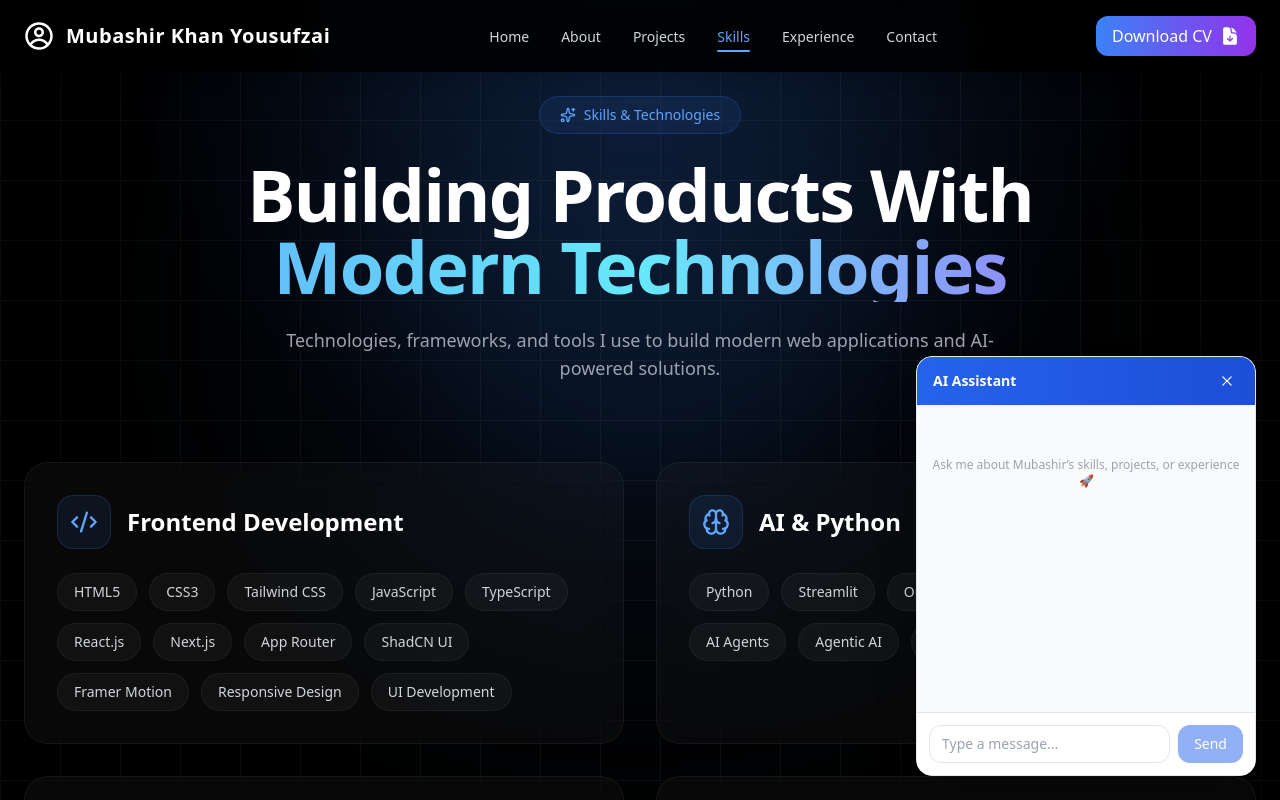
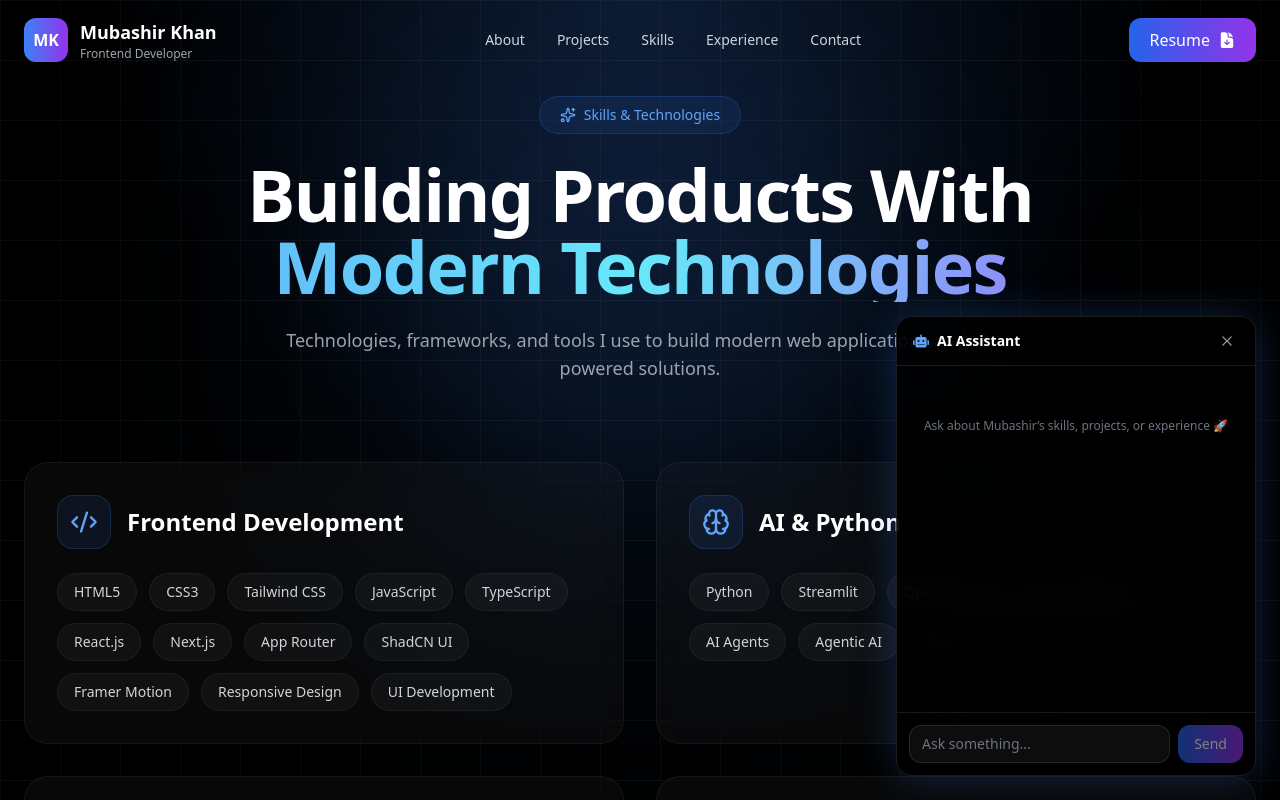
Before and after one commit to MubashirKhanYousufZai/Mubashir-Khans-Portfolio, a Next.js app: page /components/skills in a window 1280 px wide. Both pictures are taken after a click on the button "Open chat". Shown: the top 800 px of the page. Built offline with nearby package versions, Linux system fonts and the light colour scheme.

Commit message:
Portfolio ready for deployment

```diff
--- a/package.json
+++ b/package.json
@@ -30,8 +30,9 @@
     "@types/node": "^20",
     "@types/react": "^18",
     "@types/react-dom": "^18",
-    "eslint": "^8",
-    "eslint-config-next": "14.2.16",
+    "baseline-browser-mapping": "^2.10.36",
+    "eslint": "^10.4.1",
+    "eslint-config-next": "^16.2.9",
     "postcss": "^8",
     "tailwindcss": "^3.4.1",
     "typescript": "^5"
--- a/src/app/api/chat/route.ts
+++ b/src/app/api/chat/route.ts
@@ -1,120 +1,74 @@
-// app/api/chat/route.ts
 import { NextResponse } from "next/server";
 import Groq from "groq-sdk";
 
 export async function POST(req: Request) {
   try {
-    // ---- 1. API key check -------------------------------------------------
-    if (!process.env.GROQ_API_KEY) {
+    // -------------------------------
+    // 1. Check API Key
+    // -------------------------------
+    const apiKey = process.env.GROQ_API_KEY;
+
+    console.log("GROQ KEY LOADED:", !!apiKey);
+
+    if (!apiKey) {
       return NextResponse.json(
-        { error: "GROQ_API_KEY missing" },
+        { reply: "Server error: API key missing" },
         { status: 500 }
       );
     }
 
-    const client = new Groq({ apiKey: process.env.GROQ_API_KEY });
+    // -------------------------------
+    // 2. Parse request body
+    // -------------------------------
+    const { message } = await req.json();
 
-    // ---- 2. Parse body ----------------------------------------------------
-    let body;
-    try {
-      body = await req.json();
-    } catch {
-      return NextResponse.json({ error: "Invalid JSON" }, { status: 400 });
-    }
-
-    const { message } = body;
-    if (!message || typeof message !== "string" || message.trim() === "") {
+    if (!message || typeof message !== "string") {
       return NextResponse.json(
-        { error: "Message is required" },
+        { reply: "Invalid message" },
         { status: 400 }
       );
     }
 
-    // ---- 3. Call Groq ------------------------------------------------------
-    const chatCompletion = await client.chat.completions.create({
-      model: "llama-3.1-8b-instant",          // fast & stable
+    // -------------------------------
+    // 3. Init Groq client
+    // -------------------------------
+    const client = new Groq({
+      apiKey: apiKey,
+    });
+
+    // -------------------------------
+    // 4. Call Groq API
+    // -------------------------------
+    const completion = await client.chat.completions.create({
+      model: "llama3-8b-8192",
       messages: [
         {
           role: "system",
-          content: `
-You are **Mubashirs AI Assistant** (robot emoji).
-Your **only job** is to give honest, factual answers about Mubashir Khan using **exactly** the information below.
-If a question goes beyond these facts, reply:
-
-> “I only know whats listed here ask Mubashir directly or check his portfolio!”
-
----
-
-### MUBASHIR KHAN VERIFIED FACTS
-
-#### Frontend Skills
-- HTML5
-- CSS3 / TailwindCSS
-- JavaScript / TypeScript
-- React.js
-- Next.js (App Router)
-- ShadCN UI
-- Framer Motion
-
-#### Backend Skills
-- Node.js
-- API Integration (REST, MockAPI, Sanity)
-- Git & GitHub
-- Streamlit
-
-#### Other Skills
-- Python (Beginner)
-- Prompt Engineering
-- Problem Solving
-
-#### Projects
-1. **Chitty Chat Assistant** Front-End + AI Agents
-   A friendly AI chatbot that helps users with info and answers questions in a fun way.
-
-2. **Fitlytic** Full Stack
-   A fitness & workout planning platform that uses AI to help users reach health goals.
-
-3. **The Pawfect Store** Full Stack
-   A user-friendly web app for pet lovers to find their loving partner.
-
-4. **Pizza Run** Full Stack
-   Q-commerce website for the restaurant Pizza Run.
-
-5. **Quick Crave** Full Stack
-   Q-commerce website for the café Quick Crave.
-
-6. **Urdu Rap And Reality** Front End
-   A blog website for Urdu Rap And Reality.
-
-> *More projects can be found on Mubashirs LinkedIn profile.*
-
----
-
-**Response style**
-- Keep it short, friendly, and enthusiastic.
-- Use bullet points or numbered lists when listing skills/projects.
-- End with a call-to-action when it makes sense (e.g., “Check the live demo on the portfolio!”).
-
----
-`.trim(),
+          content:
+            "You are Mubashir's AI assistant. Answer briefly and clearly.",
         },
-        { role: "user", content: message },
+        {
+          role: "user",
+          content: message,
+        },
       ],
       temperature: 0.7,
-      max_tokens: 1024,
-      stream: false,
+      max_tokens: 500,
     });
 
-    // ---- 4. Return reply --------------------------------------------------
     const reply =
-      chatCompletion.choices?.[0]?.message?.content?.trim() ||
-      "Hey! I'm Mubashir’s AI Assistant (robot emoji) – ask me about his skills or projects!";
+      completion.choices?.[0]?.message?.content?.trim() ||
+      "Sorry, I couldn't generate a response.";
 
+    // -------------------------------
+    // 5. Send response
+    // -------------------------------
     return NextResponse.json({ reply });
   } catch (error: any) {
-    console.error("Groq error:", error);
+    console.error("Chat API Error:", error);
+
     return NextResponse.json(
-      { error: "Something went wrong – check server logs." },
+      { reply: "Server error. Please try again." },
       { status: 500 }
     );
   }
--- a/src/app/components/ChatBot.tsx
+++ b/src/app/components/ChatBot.tsx
@@ -17,7 +17,6 @@ export default function ChatWidget() {
 
   const messagesEndRef = useRef<HTMLDivElement | null>(null);
 
-  // Auto scroll to bottom
   useEffect(() => {
     messagesEndRef.current?.scrollIntoView({ behavior: "smooth" });
   }, [messages, isLoading]);
@@ -53,7 +52,6 @@ export default function ChatWidget() {
         },
       ]);
     } catch (error) {
-      console.error(error);
       setMessages((prev) => [
         ...prev,
         {
@@ -66,55 +64,62 @@ export default function ChatWidget() {
     }
   };
 
-  // Floating button (closed state)
+  /* ---------------- FLOAT BUTTON ---------------- */
   if (!isOpen) {
     return (
       <button
         onClick={() => setIsOpen(true)}
-        className="fixed bottom-6 right-6 w-14 h-14 bg-gradient-to-br from-blue-600 to-blue-800 hover:scale-105 text-white rounded-full shadow-xl flex items-center justify-center text-2xl transition-all z-50"
+        className="fixed bottom-6 right-6 z-50 flex h-14 w-14 items-center justify-center rounded-full bg-gradient-to-r from-blue-600 via-cyan-500 to-purple-600 text-white shadow-[0_0_30px_rgba(59,130,246,0.6)] transition-all hover:scale-110"
         aria-label="Open chat"
       >
-        <FaRobot />
+        <FaRobot className="text-lg" />
       </button>
     );
   }
 
   return (
-    <div className="fixed bottom-6 right-6 w-[340px] h-[420px] bg-white border border-gray-200 rounded-2xl shadow-2xl flex flex-col overflow-hidden z-50">
+    <div className="fixed bottom-6 right-6 z-50 flex h-[460px] w-[360px] flex-col overflow-hidden rounded-2xl border border-white/10 bg-black/70 backdrop-blur-2xl shadow-[0_0_40px_rgba(59,130,246,0.25)]">
 
       {/* HEADER */}
-      <div className="flex items-center justify-between px-4 py-3 bg-gradient-to-r from-blue-600 to-blue-700 text-white">
-        <h3 className="text-sm font-semibold">AI Assistant</h3>
+      <div className="flex items-center justify-between border-b border-white/10 bg-black/60 px-4 py-3">
+        <div className="flex items-center gap-2">
+          <FaRobot className="text-blue-400" />
+          <h3 className="text-sm font-semibold text-white">
+            AI Assistant
+          </h3>
+        </div>
 
         <button
           onClick={() => {
             setIsOpen(false);
             setMessages([]);
           }}
-          className="hover:bg-white/20 p-1 rounded-full transition"
+          className="rounded-full p-1 text-gray-400 transition hover:bg-white/10 hover:text-white"
         >
           <RxCross2 />
         </button>
       </div>
 
       {/* MESSAGES */}
-      <div className="flex-1 overflow-y-auto p-3 space-y-2 bg-gray-50 text-sm">
+      <div className="flex-1 space-y-2 overflow-y-auto bg-gradient-to-b from-black/40 to-black/80 p-3 text-sm">
         {messages.length === 0 && (
-          <div className="text-center text-gray-400 text-xs mt-10">
-            Ask me about Mubashir’s skills, projects, or experience 🚀
+          <div className="mt-10 text-center text-xs text-gray-500">
+            Ask about Mubashir’s skills, projects, or experience 🚀
           </div>
         )}
 
         {messages.map((msg, i) => (
           <div
             key={i}
-            className={`flex ${msg.role === "user" ? "justify-end" : "justify-start"}`}
+            className={`flex ${
+              msg.role === "user" ? "justify-end" : "justify-start"
+            }`}
           >
             <div
-              className={`px-3 py-2 rounded-2xl max-w-[75%] text-xs leading-relaxed shadow-sm ${
+              className={`max-w-[75%] rounded-2xl px-3 py-2 text-xs leading-relaxed shadow-md ${
                 msg.role === "user"
-                  ? "bg-blue-600 text-white rounded-br-sm"
-                  : "bg-white text-gray-800 border rounded-bl-sm"
+                  ? "bg-gradient-to-r from-blue-600 to-purple-600 text-white rounded-br-sm"
+                  : "border border-white/10 bg-white/5 text-gray-200 backdrop-blur-md rounded-bl-sm"
               }`}
             >
               {msg.content}
@@ -122,10 +127,9 @@ export default function ChatWidget() {
           </div>
         ))}
 
-        {/* Typing indicator */}
         {isLoading && (
           <div className="flex justify-start">
-            <div className="px-3 py-2 text-xs bg-white border rounded-2xl text-gray-500 animate-pulse">
+            <div className="animate-pulse rounded-2xl border border-white/10 bg-white/5 px-3 py-2 text-xs text-gray-400">
               AI is typing...
             </div>
           </div>
@@ -135,7 +139,7 @@ export default function ChatWidget() {
       </div>
 
       {/* INPUT */}
-      <div className="p-3 border-t bg-white flex gap-2">
+      <div className="flex gap-2 border-t border-white/10 bg-black/60 p-3">
         <input
           value={input}
           onChange={(e) => setInput(e.target.value)}
@@ -145,15 +149,15 @@ export default function ChatWidget() {
               sendMessage();
             }
           }}
-          placeholder="Type a message..."
-          className="flex-1 text-sm px-3 py-2 border rounded-xl outline-none focus:border-blue-500"
+          placeholder="Ask something..."
           disabled={isLoading}
+          className="flex-1 rounded-xl border border-white/10 bg-white/5 px-3 py-2 text-sm text-white outline-none placeholder:text-gray-500 focus:border-blue-500"
         />
 
         <button
           onClick={sendMessage}
           disabled={!input.trim() || isLoading}
-          className="px-4 py-2 bg-blue-600 text-white rounded-xl text-sm disabled:opacity-50 hover:bg-blue-700 transition"
+          className="rounded-xl bg-gradient-to-r from-blue-600 to-purple-600 px-4 py-2 text-sm text-white transition hover:scale-105 disabled:opacity-50"
         >
           Send
         </button>
--- a/src/app/components/Header.tsx
+++ b/src/app/components/Header.tsx
@@ -1,134 +1,130 @@
 "use client";
 
-import React, { useState, useEffect } from "react";
+import { useState, useEffect } from "react";
+import Link from "next/link";
+import { motion, AnimatePresence } from "framer-motion";
 import { FaBars, FaTimes } from "react-icons/fa";
 import { HiDocumentArrowDown } from "react-icons/hi2";
-import { usePathname } from "next/navigation";
-import Link from "next/link";
-import { motion } from "framer-motion";
-import { CgProfile } from "react-icons/cg";
 
-const Header = () => {
-  const pathname = usePathname();
+const navItems = [
+  { name: "About", href: "/components/hero" },
+  { name: "Projects", href: "/components/projects" },
+  { name: "Skills", href: "/components/skills" },
+  { name: "Experience", href: "/components/experience" },
+  { name: "Contact", href: "/components/contact" },
+];
+
+export default function Header() {
   const [menuOpen, setMenuOpen] = useState(false);
   const [scrolled, setScrolled] = useState(false);
 
   useEffect(() => {
     const handleScroll = () => {
-      setScrolled(window.scrollY > 50);
+      setScrolled(window.scrollY > 30);
     };
+
     window.addEventListener("scroll", handleScroll);
-    return () => window.removeEventListener("scroll", handleScroll);
+
+    return () => {
+      window.removeEventListener("scroll", handleScroll);
+    };
   }, []);
-
-  const navItems = [
-    { name: "Home", path: "/" },
-    { name: "About", path: "/components/hero" },
-    { name: "Projects", path: "/components/projects" },
-    { name: "Skills", path: "/components/skills" },
-    { name: "Experience", path: "/components/experience" },
-    { name: "Contact", path: "/components/contact" },
-  ];
 
   return (
     <motion.header
-      initial={{ y: -80 }}
+      initial={{ y: -100 }}
       animate={{ y: 0 }}
-      transition={{ duration: 0.6, ease: "easeOut" }}
-      className={`fixed top-0 left-0 w-full z-50 shadow-lg transition-all duration-500 ${
+      transition={{ duration: 0.6 }}
+      className={`fixed top-0 left-0 z-50 w-full transition-all duration-300 ${
         scrolled
-          ? "bg-black/95 backdrop-blur-md py-2"
-          : "bg-black/90 backdrop-blur-md py-4"
+          ? "border-b border-white/10 bg-black/80 backdrop-blur-xl"
+          : "bg-transparent"
       }`}
     >
-      <div className="container mx-auto flex items-center justify-between px-6">
+      <div className="max-w-7xl mx-auto px-6">
+        <div className="flex h-20 items-center justify-between">
           {/* Logo */}
-        <motion.a
-          href="/"
-          target="_blank"
-          rel="noopener noreferrer"
-          whileHover={{ scale: 1.05 }}
-          className="flex items-center gap-3 text-white hover:text-blue-400 transition-all duration-300"
-        >
-          <CgProfile className="text-3xl" />
-          <span className="text-lg md:text-xl font-bold tracking-wide">
-            Mubashir Khan Yousufzai
-          </span>
-        </motion.a>
+          <Link href="/" className="flex items-center gap-3">
+            <div className="flex h-11 w-11 items-center justify-center rounded-xl bg-gradient-to-r from-blue-500 to-purple-600 font-bold text-white shadow-lg">
+              MK
+            </div>
 
-        {/* Desktop Nav */}
+            <div>
+              <h2 className="font-bold text-white text-lg">
+                Mubashir Khan
+              </h2>
+
+              <p className="text-xs text-gray-400">
+                Frontend Developer
+              </p>
+            </div>
+          </Link>
+
+          {/* Desktop Navigation */}
           <nav className="hidden md:flex items-center gap-8">
-          {navItems.map((item, index) => (
-            <motion.div
-              key={index}
-              whileHover={{ scale: 1.1 }}
-              transition={{ duration: 0.3 }}
-            >
-              <Link
-                href={item.path}
-                className={`relative text-sm font-medium transition-all duration-300 hover:text-blue-400 ${
-                  pathname === item.path
-                    ? "text-blue-400 after:absolute after:bottom-[-6px] after:left-0 after:w-full after:h-[2px] after:bg-blue-400 after:rounded-full"
-                    : "text-gray-300"
-                }`}
+            {navItems.map((item) => (
+              <a
+                key={item.name}
+                href={item.href}
+                className="text-sm font-medium text-gray-300 transition-all duration-300 hover:text-blue-400"
               >
                 {item.name}
-              </Link>
-            </motion.div>
+              </a>
             ))}
           </nav>
 
-        {/* CV Download */}
-        <motion.a
+          {/* Resume Button */}
+          <a
             href="/components/CV"
-          whileHover={{ scale: 1.05 }}
-          transition={{ duration: 0.3 }}
-          className="hidden md:flex items-center gap-2 bg-gradient-to-r from-blue-500 to-purple-600 hover:from-blue-600 hover:to-purple-700 text-white px-4 py-2 rounded-xl shadow-md transition-all duration-300"
+            target="_blank"
+            className="hidden md:flex items-center gap-2 rounded-xl bg-gradient-to-r from-blue-600 to-purple-600 px-5 py-2.5 text-white transition-all duration-300 hover:scale-105"
           >
-          Download CV
-          <HiDocumentArrowDown className="text-xl" />
-        </motion.a>
+            Resume
+            <HiDocumentArrowDown size={18} />
+          </a>
 
-        {/* Mobile Menu Button */}
+          {/* Mobile Button */}
           <button
             onClick={() => setMenuOpen(!menuOpen)}
-          className="text-white text-2xl md:hidden focus:outline-none"
+            className="text-white text-2xl md:hidden"
           >
             {menuOpen ? <FaTimes /> : <FaBars />}
           </button>
         </div>
+      </div>
 
       {/* Mobile Menu */}
+      <AnimatePresence>
         {menuOpen && (
           <motion.div
-          initial={{ opacity: 0, y: -20 }}
+            initial={{ opacity: 0, y: -25 }}
             animate={{ opacity: 1, y: 0 }}
-          transition={{ duration: 0.4 }}
-          className="md:hidden bg-black/95 px-6 py-6 space-y-4"
+            exit={{ opacity: 0, y: -25 }}
+            className="md:hidden border-t border-white/10 bg-black/95 backdrop-blur-xl"
           >
-          {navItems.map((item, index) => (
-            <Link
-              key={index}
-              href={item.path}
+            <div className="flex flex-col px-6 py-6 gap-5">
+              {navItems.map((item) => (
+                <a
+                  key={item.name}
+                  href={item.href}
                   onClick={() => setMenuOpen(false)}
-              className={`block text-base font-medium transition-all duration-300 hover:text-blue-400 ${
-                pathname === item.path ? "text-blue-400" : "text-gray-300"
-              }`}
+                  className="text-gray-300 hover:text-blue-400 transition-all"
                 >
                   {item.name}
-            </Link>
+                </a>
               ))}
 
               <a
                 href="/components/CV"
-            className="block mt-4 w-full text-center bg-gradient-to-r from-blue-500 to-purple-600 hover:from-blue-600 hover:to-purple-700 text-white px-4 py-2 rounded-xl shadow-md transition-all duration-300"
+                target="_blank"
+                className="mt-3 rounded-xl bg-gradient-to-r from-blue-600 to-purple-600 px-5 py-3 text-center text-white"
               >
-            Download CV
+                Download Resume
               </a>
+            </div>
           </motion.div>
         )}
+      </AnimatePresence>
     </motion.header>
   );
-};
-
-export default Header;
+}
--- a/src/app/globals.css
+++ b/src/app/globals.css
@@ -2,77 +2,128 @@
 @tailwind components;
 @tailwind utilities;
 
+/* ------------------------------
+   Modern Utilities
+--------------------------------*/
 @layer utilities {
   .text-balance {
     text-wrap: balance;
   }
+
+  .glass {
+    background: rgba(255, 255, 255, 0.05);
+    backdrop-filter: blur(16px);
+    border: 1px solid rgba(255, 255, 255, 0.08);
+  }
+
+  .glow {
+    box-shadow: 0 0 40px rgba(59, 130, 246, 0.25);
+  }
 }
 
-
-
+/* ------------------------------
+   Base Theme Variables
+--------------------------------*/
 @layer base {
   :root {
     --background: 0 0% 100%;
     --foreground: 0 0% 3.9%;
+
     --card: 0 0% 100%;
     --card-foreground: 0 0% 3.9%;
+
     --popover: 0 0% 100%;
     --popover-foreground: 0 0% 3.9%;
-    --primary: 0 0% 9%;
+
+    --primary: 221 83% 53%;
     --primary-foreground: 0 0% 98%;
-    --secondary: 0 0% 96.1%;
-    --secondary-foreground: 0 0% 9%;
-    --muted: 0 0% 96.1%;
-    --muted-foreground: 0 0% 45.1%;
-    --accent: 0 0% 96.1%;
-    --accent-foreground: 0 0% 9%;
-    --destructive: 0 84.2% 60.2%;
+
+    --secondary: 210 40% 96.1%;
+    --secondary-foreground: 222 47% 11%;
+
+    --muted: 210 40% 96.1%;
+    --muted-foreground: 215 16% 47%;
+
+    --accent: 210 40% 96.1%;
+    --accent-foreground: 222 47% 11%;
+
+    --destructive: 0 84% 60%;
     --destructive-foreground: 0 0% 98%;
-    --border: 0 0% 89.8%;
-    --input: 0 0% 89.8%;
-    --ring: 0 0% 3.9%;
-    --chart-1: 12 76% 61%;
-    --chart-2: 173 58% 39%;
-    --chart-3: 197 37% 24%;
-    --chart-4: 43 74% 66%;
-    --chart-5: 27 87% 67%;
-    --radius: 0.5rem;
+
+    --border: 214 32% 91%;
+    --input: 214 32% 91%;
+    --ring: 221 83% 53%;
+
+    --radius: 0.75rem;
   }
+
   .dark {
-    --background: 0 0% 3.9%;
-    --foreground: 0 0% 98%;
-    --card: 0 0% 3.9%;
-    --card-foreground: 0 0% 98%;
-    --popover: 0 0% 3.9%;
-    --popover-foreground: 0 0% 98%;
-    --primary: 0 0% 98%;
-    --primary-foreground: 0 0% 9%;
-    --secondary: 0 0% 14.9%;
-    --secondary-foreground: 0 0% 98%;
-    --muted: 0 0% 14.9%;
-    --muted-foreground: 0 0% 63.9%;
-    --accent: 0 0% 14.9%;
-    --accent-foreground: 0 0% 98%;
-    --destructive: 0 62.8% 30.6%;
-    --destructive-foreground: 0 0% 98%;
-    --border: 0 0% 14.9%;
-    --input: 0 0% 14.9%;
-    --ring: 0 0% 83.1%;
-    --chart-1: 220 70% 50%;
-    --chart-2: 160 60% 45%;
-    --chart-3: 30 80% 55%;
-    --chart-4: 280 65% 60%;
-    --chart-5: 340 75% 55%;
+    --background: 222 84% 2%;
+    --foreground: 210 40% 98%;
+
+    --card: 222 84% 4%;
+    --card-foreground: 210 40% 98%;
+
+    --popover: 222 84% 4%;
+    --popover-foreground: 210 40% 98%;
+
+    --primary: 221 83% 60%;
+    --primary-foreground: 222 84% 2%;
+
+    --secondary: 217 33% 12%;
+    --secondary-foreground: 210 40% 98%;
+
+    --muted: 217 33% 12%;
+    --muted-foreground: 215 20% 65%;
+
+    --accent: 217 33% 12%;
+    --accent-foreground: 210 40% 98%;
+
+    --destructive: 0 62% 30%;
+    --destructive-foreground: 210 40% 98%;
+
+    --border: 217 33% 15%;
+    --input: 217 33% 15%;
+    --ring: 224 76% 60%;
   }
 }
 
-
-
+/* ------------------------------
+   Base Styles
+--------------------------------*/
 @layer base {
   * {
     @apply border-border;
   }
+
+  html {
+    scroll-behavior: smooth;
+  }
+
   body {
-    @apply bg-background text-foreground;
+    @apply bg-background text-foreground antialiased;
+  }
+
+  /* Better selection color */
+  ::selection {
+    background: rgba(59, 130, 246, 0.35);
+  }
+
+  /* Scrollbar (modern look) */
+  ::-webkit-scrollbar {
+    width: 8px;
+  }
+
+  ::-webkit-scrollbar-track {
+    background: #0a0a0a;
+  }
+
+  ::-webkit-scrollbar-thumb {
+    background: linear-gradient(to bottom, #3b82f6, #8b5cf6);
+    border-radius: 10px;
+  }
+
+  ::-webkit-scrollbar-thumb:hover {
+    background: linear-gradient(to bottom, #2563eb, #7c3aed);
   }
 }
```
Also changed, not shown: src/app/components/Footer.tsx (+119 -55 lines), 1 other file (tests, documents, lock files or other folders). Lines whose indentation alone changed are shown as unchanged.
